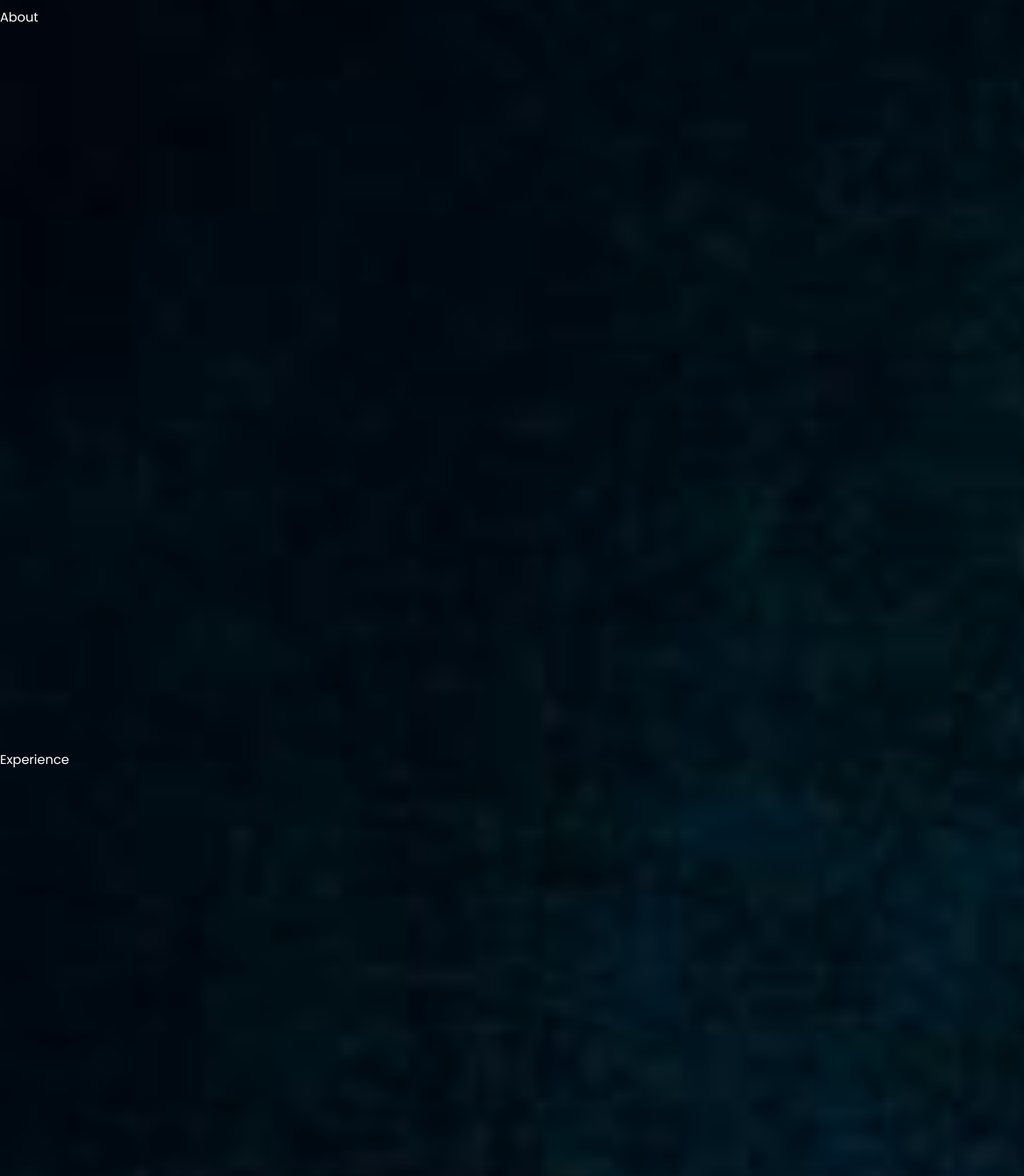
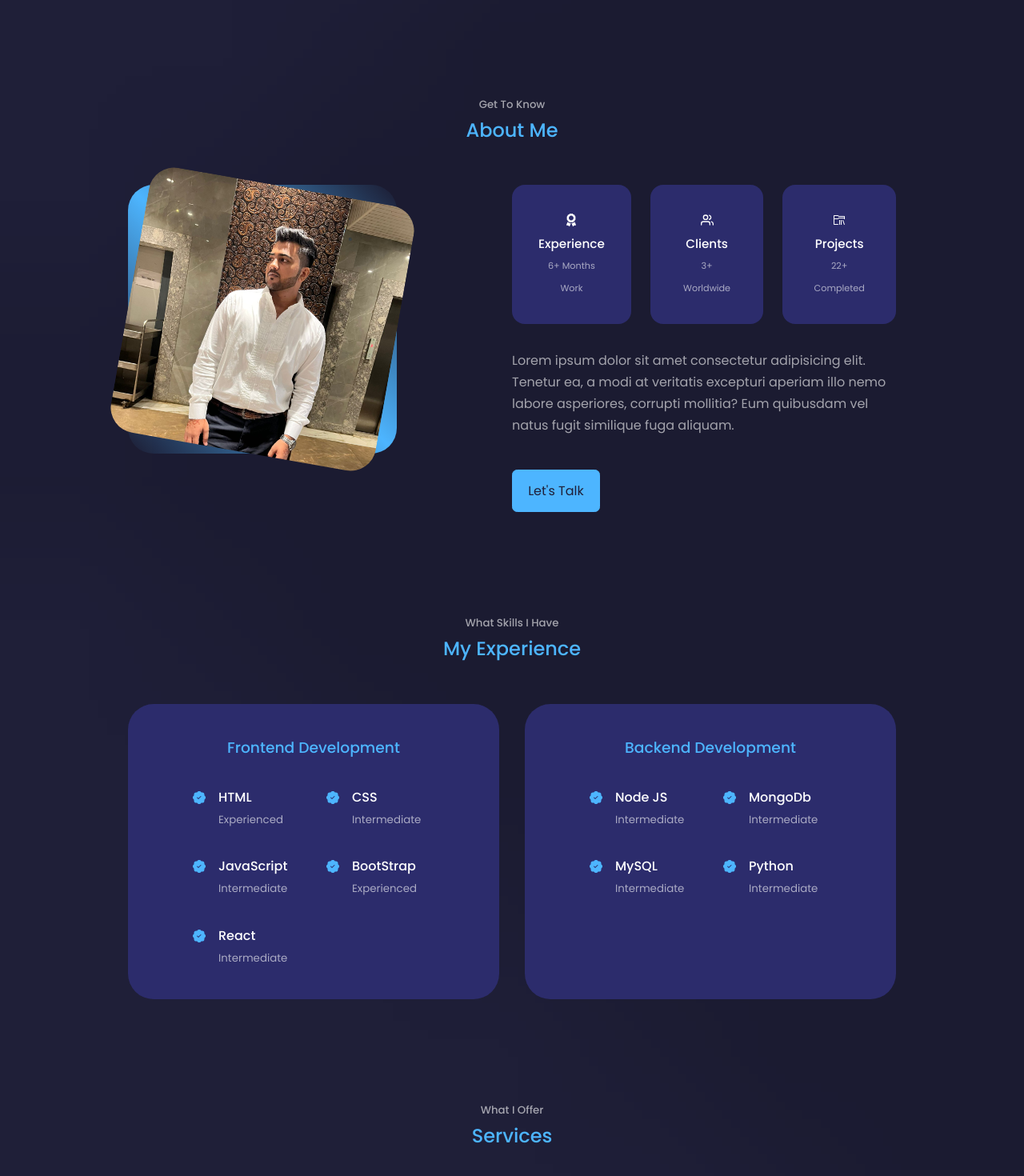
Before and after one commit to FaizShaikh0705/Portfolio_1, a React (Create React App) app: page / in a window 1280 px wide. Shown: the part 920-2390 px from the top of the page at 80% size. Built offline with nearby package versions, Linux system fonts and the light colour scheme.

Commit message:
Skill section completed

```diff
--- a/src/components/about/About.css
+++ b/src/components/about/About.css
@@ -0,0 +1,118 @@
+#about {
+    padding-top: 7rem;
+}
+
+.about__container {
+    display: grid;
+    grid-template-columns: 35% 50%;
+    gap: 15%;
+}
+
+.about__me {
+    width: 100%;
+    aspect-ratio: 1/1;
+    border-radius: 2rem;
+    background: linear-gradient(45deg,transparent,var(--color-primary),transparent);
+    display: grid;
+    place-items:center;
+}
+
+.about__me-image {
+    border-radius: 2rem;
+    height: 100%;
+    overflow: hidden;
+    transform: rotate(10deg);
+    transition: var(--transition);
+}
+
+.about__me-image:hover {
+    transform: rotate(0deg);
+}
+
+.about__cards {
+    display: grid;
+    grid-template-columns: repeat(3, 1fr);
+    gap: 1.5rem;
+}
+
+.about__card {
+    background: var(--color-bg-variant);
+    border: 1px solid transparent;
+    border-radius: 1rem;
+    padding: 2rem;
+    text-align: center;
+    transform-origin: var(--transition);
+}
+
+.about__card:hover {
+    background: transparent;
+    border-color: var(--color-primary-variant);
+    cursor: default;
+}
+
+.about__icons {
+    color: var(--color-primary);
+    font-size: 1.4rem;
+    margin-bottom: 4rem;
+}
+
+.about__card h5 {
+    font-size: 0.95rem;
+}
+
+.about__card small {
+    font-size: 0.7rem;
+    color: var(--color-light);
+}
+
+.about__content p{
+    margin: 2rem 0 2.6rem;
+    color: var(--color-light);
+}
+
+/* =====MEDIA QUERIES (MEDIUM DEVICES)====== */
+
+@media screen and (max-width: 1024px) {
+   .about__container {
+    grid-template-columns: 1fr;
+    gap: 0;
+   }
+
+   .about__me {
+    width: 50%;
+    margin: 2rem auto 4rem;
+   }
+   .about__content p {
+    margin: 1rem 0 1.5rem;
+   }
+   #about {
+    padding-top: 3rem;
+}
+  }
+
+
+  /* =====MEDIA QUERIES (SMALL DEVICES)====== */
+
+  @media screen and (max-width: 600px) {
+  .about__me {
+    width: 65%;
+    margin: 0 auto 3rem;
+  }
+
+  .about__cards {
+    grid-template-columns: 1fr 1fr;
+    gap: 1rem;
+  }
+
+  .about__content {
+    text-align: center;
+  }
+
+  .about__content p {
+    margin: 1.5rem 0;
+  }
+
+  #about {
+    padding-top: 0;
+}
+      }
--- a/src/components/about/About.jsx
+++ b/src/components/about/About.jsx
@@ -1,9 +1,50 @@
 import React from 'react'
 import './About.css'
+import ME from '../../assets/me1.jpg'
+import {FaAward} from 'react-icons/fa'
+import {FiUsers} from 'react-icons/fi'
+import {VscFolderLibrary} from 'react-icons/vsc'
 
-function About() {
+const About = () => {
   return (
-    <section id='about'>About</section>
+    <section id='about'>
+      <h5>Get To Know</h5>
+      <h2 className='about-me'>About Me</h2>
+
+        <div className="container about__container">
+         <div className="about__me">
+          <div className="about__me-image">
+            <img src={ME} alt="About Image"/>
+          </div>
+        </div>
+        <div className="about__content">
+          <div className="about__cards">
+            <article className='about__card'>
+              <FaAward className='about__icon'/>
+              <h5>Experience</h5>
+              <small>6+ Months Work</small>
+            </article>
+
+            <article className='about__card'>
+              <FiUsers className='about__icon'/>
+              <h5>Clients</h5>
+              <small>3+ Worldwide</small>
+            </article>
+
+            <article className='about__card'>
+              <VscFolderLibrary className='about__icon'/>
+              <h5>Projects</h5>
+              <small>22+ Completed</small>
+            </article>
+          </div>
+          <p>Lorem ipsum dolor sit amet consectetur adipisicing elit.
+            Tenetur ea, a modi at veritatis excepturi aperiam illo nemo labore asperiores,
+            corrupti mollitia? Eum quibusdam vel natus fugit similique fuga aliquam.
+          </p>
+          <a href="#contact" className='btn btn-primary'>Let's Talk</a>
+        </div>
+        </div>
+    </section>
   )
 }
 
--- a/src/components/experience/Experience.css
+++ b/src/components/experience/Experience.css
@@ -0,0 +1,74 @@
+.experience__container {
+    display: grid;
+    grid-template-columns: 1fr 1fr;
+    gap: 2rem;
+}
+
+.experience__container > div {
+    background: var(--color-bg-variant);
+    padding: 2.4rem 5rem;
+    border-radius: 2rem;
+    border: 1px solid transparent;
+    transition: var(--transition);
+}
+
+.experience__container > div:hover {
+    background: transparent;
+    border-color: var(--color-primary-variant);
+    cursor: default;
+}
+
+
+.experience__container > div h3 {
+    text-align: center;
+    margin-bottom: 2rem;
+    color: var(--color-primary);
+}
+
+.experience__content {
+    display: grid;
+    grid-template-columns: 1fr 1fr;
+    gap: 2rem;
+}
+
+.experience__details {
+    display: flex;
+    gap: 1rem;
+}
+
+.experience__details-icons {
+    margin-top: 6px;
+    color: var(--color-primary);
+}
+
+/* =====MEDIA QUERIES (MEDIUM DEVICES)====== */
+
+@media screen and (max-width: 1024px) {
+    .experience__container {
+        grid-template-columns: 1fr;
+    }
+
+    .experience__container > div {
+        width: 80%;
+        padding: 2rem;
+        margin: 0 auto;
+    }
+
+    .experience__content{
+        padding: 1rem;
+    }
+   }
+
+
+   /* =====MEDIA QUERIES (SMALL DEVICES)====== */
+
+   @media screen and (max-width: 600px) {
+    .experience__container {
+        gap: 1rem;
+    }
+
+    .experience__container > div {
+        width: 100%;
+        padding: 2rem 1rem;
+    }
+       }
--- a/src/components/experience/Experience.jsx
+++ b/src/components/experience/Experience.jsx
@@ -1,9 +1,89 @@
 import React from 'react'
 import './Experience.css'
+import {BsPatchCheckFill} from 'react-icons/bs'
 
 const Experience = () => {
   return (
-    <section id='experience'>Experience</section>
+    <section id='experience'>
+      <h5>What Skills I Have</h5>
+      <h2>My Experience</h2>
+
+      <div className="container experience__container">
+        <div className="experience__frontend">
+            <h3>Frontend Development</h3>
+            <div className="experience__content">
+              <article className='experience__details'>
+                <BsPatchCheckFill className='experience__details-icons' />
+                <div>
+                  <h4>HTML</h4>
+                <small className='text-light'>Experienced</small>
+                </div>
+              </article>
+              <article className='experience__details'>
+                <BsPatchCheckFill className='experience__details-icons' />
+               <div>
+               <h4>CSS</h4>
+                <small className='text-light'>Intermediate</small>
+               </div>
+               </article>
+              <article className='experience__details'>
+                <BsPatchCheckFill className='experience__details-icons' />
+                <div>
+                <h4>JavaScript</h4>
+                <small className='text-light'>Intermediate</small>
+                </div>
+              </article>
+              <article className='experience__details'>
+                <BsPatchCheckFill className='experience__details-icons' />
+                <div>
+                <h4>BootStrap</h4>
+                <small className='text-light'>Experienced</small>
+                </div>
+              </article>
+              <article className='experience__details'>
+                <BsPatchCheckFill className='experience__details-icons' />
+                <div>
+                <h4>React</h4>
+                <small className='text-light'>Intermediate</small>
+                </div>
+              </article>
+            </div>
+        </div>
+        <div className="experience__backend">
+        <h3>Backend Development</h3>
+        <div className="experience__content">
+        <article className='experience__details'>
+                <BsPatchCheckFill className='experience__details-icons' />
+                <div>
+                <h4>Node JS</h4>
+                <small className='text-light'>Intermediate</small>
+                </div>
+              </article>
+              <article className='experience__details'>
+                <BsPatchCheckFill className='experience__details-icons' />
+               <div>
+               <h4>MongoDb</h4>
+                <small className='text-light'>Intermediate</small>
+               </div>
+              </article>
+              <article className='experience__details'>
+                <BsPatchCheckFill className='experience__details-icons' />
+                <div>
+                <h4>MySQL</h4>
+                <small className='text-light'>Intermediate</small>
+                </div>
+              </article>
+              <article className='experience__details'>
+                <BsPatchCheckFill className='experience__details-icons' />
+                <div>
+                <h4>Python</h4>
+                <small className='text-light'>Intermediate</small>
+                </div>
+              </article>
+              </div>
+        </div>
+      </div>
+    </section>
   )
 }
 
--- a/src/components/header/Header.css
+++ b/src/components/header/Header.css
@@ -47,9 +47,14 @@
     position: absolute;
     left: calc(50% - 11rem);
     margin-top: 4rem;
-    border-radius: 12rem 12rem 0 0;
+    border-radius: 12rem 4rem 12rem 4rem;
     overflow: hidden;
     padding: 5rem 1.5rem 1.5rem 1.5rem;
+}
+
+.me img {
+  border-radius: 12rem 4rem 12rem 4rem;
+
 }
 
 /* ======== SCROLL DOWN ======= */
--- a/src/components/header/Header.jsx
+++ b/src/components/header/Header.jsx
@@ -1,7 +1,7 @@
 import React from 'react'
 import './Header.css'
 import CTA from './CTA'
-import ME from '../../assets/me1.jpg'
+import ME from '../../assets/m3.jpg'
 import HeaderSocials from './HeaderSocials'
 
 const Header = () => {
--- a/src/components/nav/Nav.css
+++ b/src/components/nav/Nav.css
@@ -1,5 +1,5 @@
 nav {
-    background: rgba(255, 255, 255, 0.6);
+    background: rgba(0 0, 0, 0.3);
     width: max-content;
     display: block;
     padding: 0.7rem 1.7rem;
@@ -12,6 +12,7 @@
     gap: 0.8rem;
     border-radius: 3rem;
     backdrop-filter: blur(15px);
+
 }
 
 nav a {
@@ -24,7 +25,8 @@
 }
 
 nav a:hover {
-    background: rgba(255, 255, 255, 0.1);
+    background: rgba(0, 0, 0.3);
+
 }
 
 nav a.active {
--- a/src/components/services/Services.jsx
+++ b/src/components/services/Services.jsx
@@ -3,7 +3,16 @@
 
 const Services = () => {
   return (
-    <section id='services'>Services</section>
+    <section id='services'>
+      <h5>What I Offer</h5>
+      <h2>Services</h2>
+
+      <div className="container services__container">
+        <article className='service'>
+
+        </article>
+      </div>
+    </section>
   )
 }
 
--- a/src/index.css
+++ b/src/index.css
@@ -40,7 +40,7 @@
     background: var(--color-bg);
     color: var(--color-white);
     line-height: 1.7;
-    background-image: url(../src/assets/image1.jpg);
+    background-image: url(../src/assets/image1.png);
     background-repeat: no-repeat;
     background-size: 100%;
     background-size: cover;
@@ -67,10 +67,10 @@
 
 section {
  margin-top: 8rem;
- height: 100vh;
+ /* height: 100vh; */
 }
 
-section > h1, section > h5 {
+section > h2, section > h5 {
     text-align: center;
     color: var(--color-light);
 }
```
Also changed, not shown: src/assets/image1.jpg (deleted), src/assets/image1.png (added).
